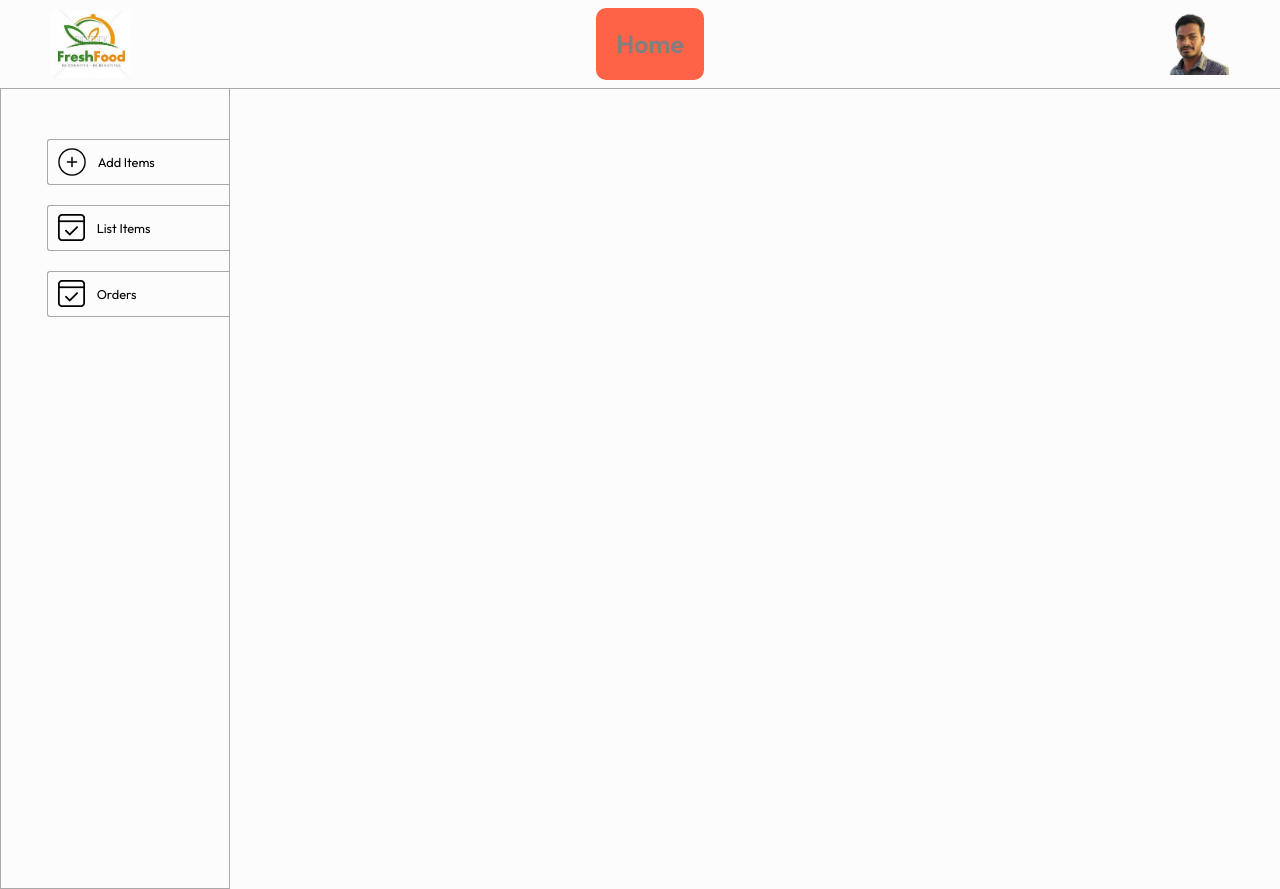
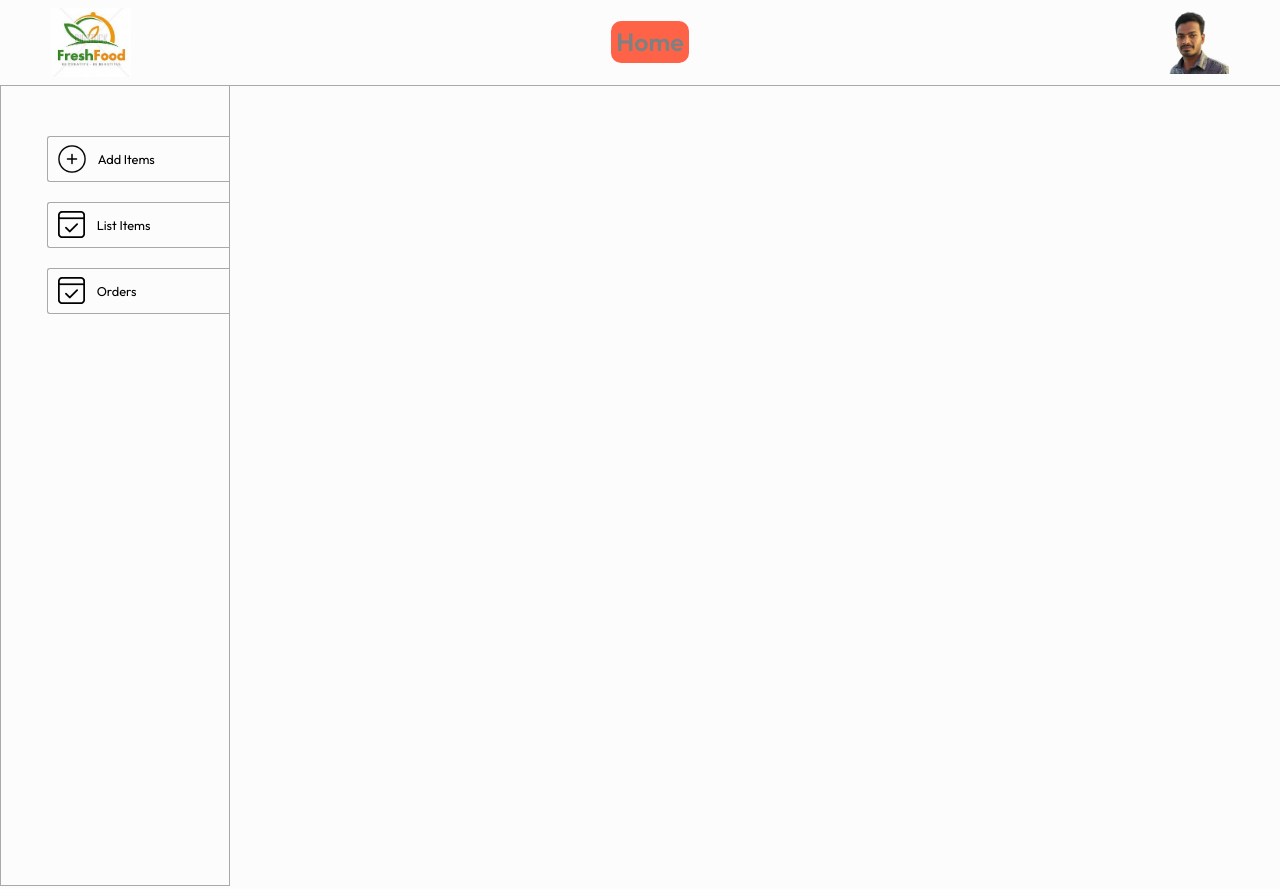
Before and after one commit to mohan-23/mohan-food-delivery-app, a React (Vite) app in the folder admin/: page / in a window 1280 px wide. Built offline with nearby package versions, Linux system fonts and the light colour scheme.

Commit message:
Update Navbar.css

```diff
--- a/admin/src/components/Navbar/Navbar.css
+++ b/admin/src/components/Navbar/Navbar.css
@@ -10,7 +10,7 @@
   font-weight: 600;
   color: gray;
   background-color: tomato;
-  padding: 20px;
+  padding: 5px;
   border: none;
   border-radius: 10px;
   cursor: pointer;
```
